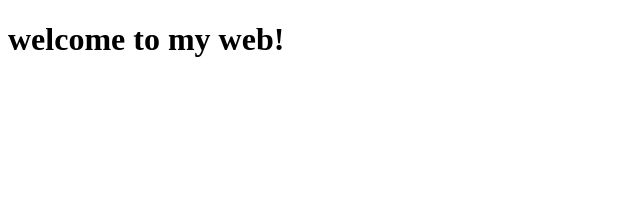
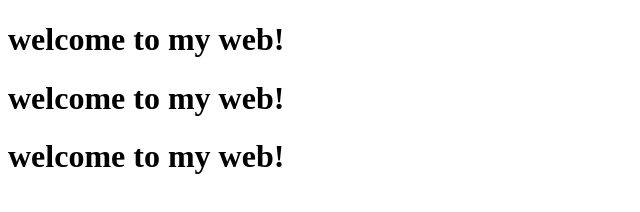
Before and after one commit to phone-5/phone-5.github.io, a plain HTML site: page index.html in a window 1280 px wide. Shown: the whole page, without its empty margins (0-640 px from the left). Drawn offline with Linux system fonts and the light colour scheme.

Commit message:
add more

```diff
--- a/index.html
+++ b/index.html
@@ -7,5 +7,7 @@
   </head>
   <body>
     <h1>welcome to my web!</h1>
+    <h1>welcome to my web!</h1>
+    <h1>welcome to my web!</h1>
   </body>
 </html>
```
